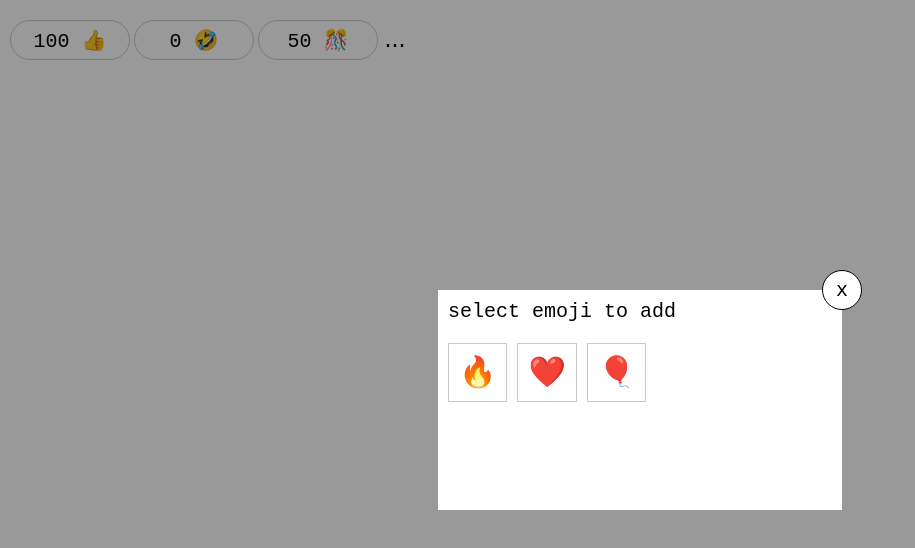
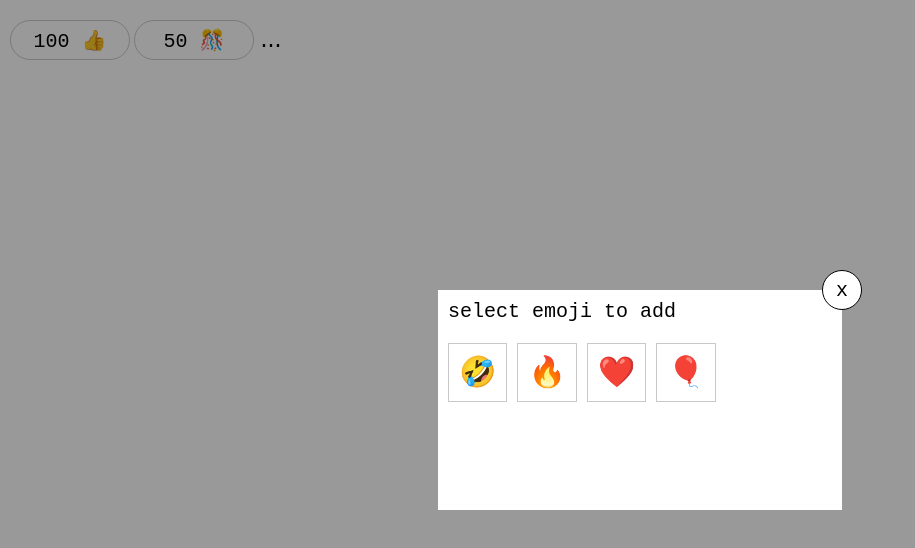
Before and after one commit to colorlessenergy/emoji-count, a Next.js app: page / in a window 1280 px wide. Both pictures are taken after a click on the button "...". Shown: the top 548 px of the page, without its empty margins (0-915 px from the left). Built offline with nearby package versions, Linux system fonts and the light colour scheme.

Commit message:
add functionality to select an emoji

```diff
--- a/pages/index.js
+++ b/pages/index.js
@@ -11,13 +11,28 @@ export default function Home() {
             clicked: false
         },
         {
+            emoji: '🎊',
+            count: 50,
+            clicked: false
+        },
+        {
             emoji: '🤣',
             count: 0,
             clicked: false
         },
         {
-            emoji: '🎊',
-            count: 50,
+            emoji: '🔥',
+            count: 0,
+            clicked: false
+        },
+        {
+            emoji: '❤️️',
+            count: 0,
+            clicked: false
+        },
+        {
+            emoji: '🎈',
+            count: 0,
             clicked: false
         }
     ]);
@@ -50,6 +65,12 @@ export default function Home() {
     const toggleModal = () => {
         setIsModalOpen(previousIsModalOpen => !previousIsModalOpen);
     };
+
+    const handleSelectEmoji = index => {
+        handleUpdateEmojiCount(index);
+        toggleModal();
+    };
+
     return (
         <>
             <Head>
@@ -62,6 +83,8 @@ export default function Home() {
             </Head>
             <div className="buttons-container">
                 {emojis.map(({ emoji, count, clicked }, index) => {
+                    if (count === 0) return null;
+
                     return (
                         <button
                             className={
@@ -89,9 +112,17 @@ export default function Home() {
                     </button>
 
                     <h2 className="select-emoji-title">select emoji to add</h2>
-                    <button className="select-emoji-button">🔥</button>
-                    <button className="select-emoji-button">❤️</button>
-                    <button className="select-emoji-button">🎈</button>
+                    {emojis.map(({ emoji, count }, index) => {
+                        if (count !== 0) return null;
+
+                        return (
+                            <button
+                                className="select-emoji-button"
+                                onClick={() => handleSelectEmoji(index)}>
+                                {emoji}
+                            </button>
+                        );
+                    })}
                 </Modal>
             </div>
         </>
```
